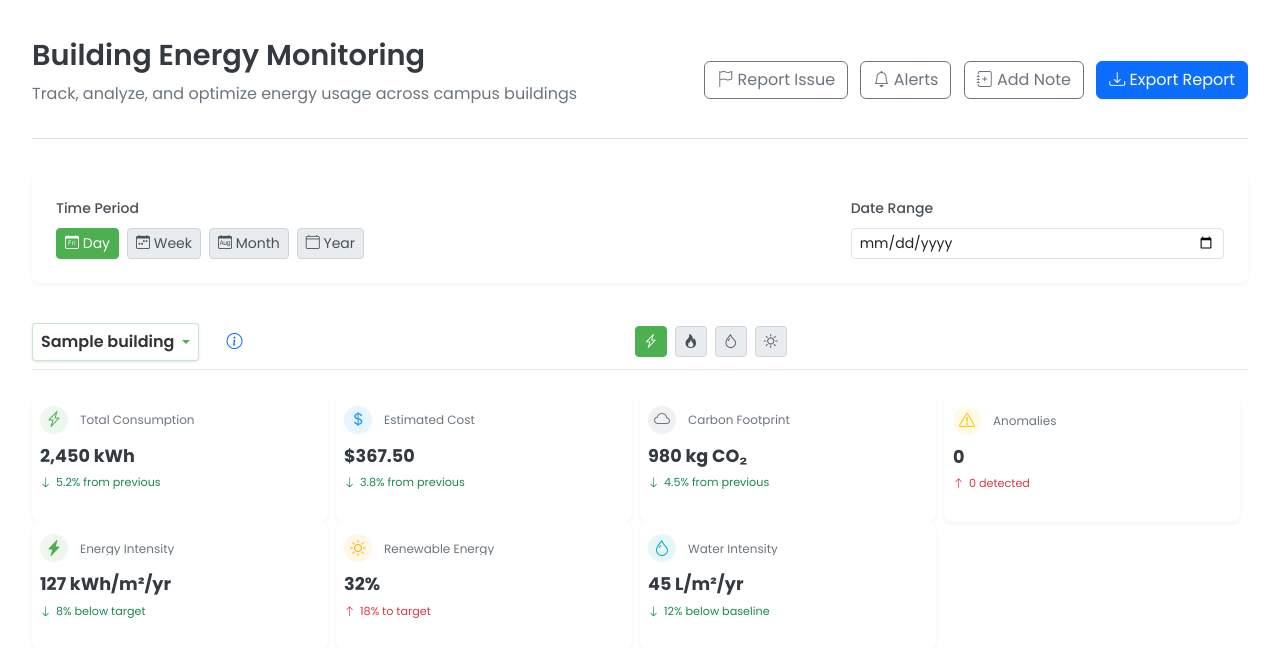
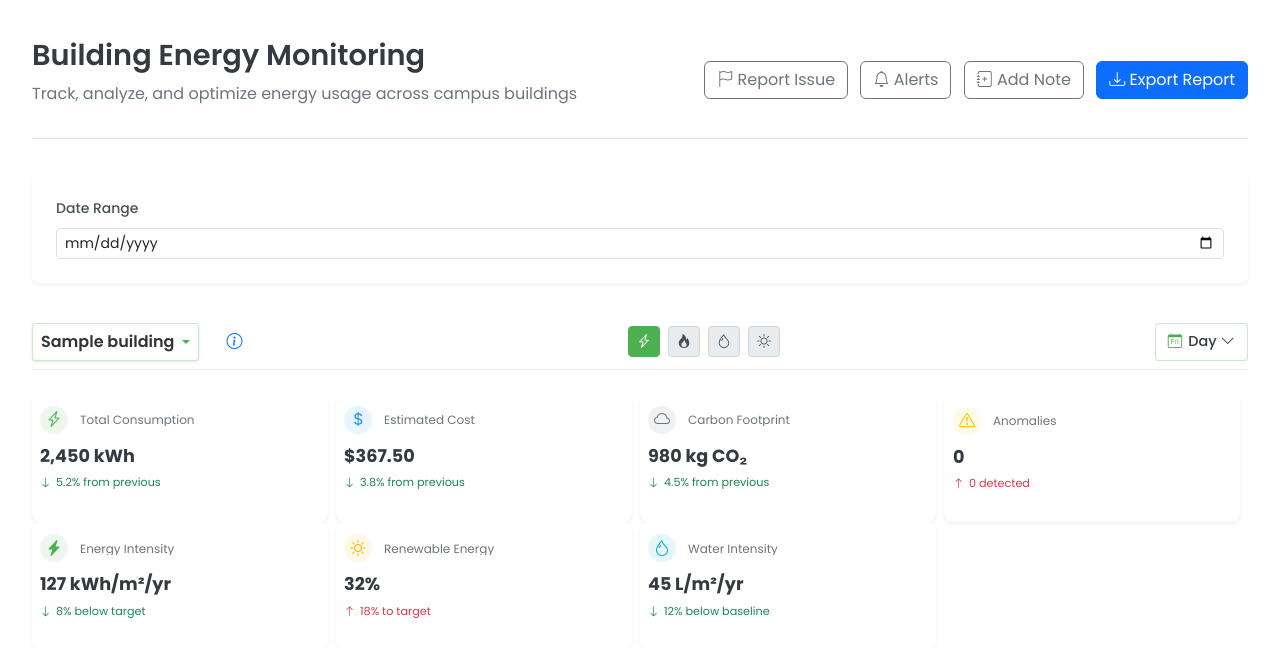
Before and after one commit to xRyul/bus-group-27, a Flask app: page /building-energy-monitoring in a window 1280 px wide. Shown: the part 80-728 px from the top of the page. Run offline with Flask 3, Linux system fonts and the light colour scheme; a user stored in the database is signed in; tables that the repository leaves empty hold one stand-in row (values such as "Sample post").

Commit message:
UI: Convert time period controls to dropdown with labels

```diff
--- a/app/static/css/dashboard.css
+++ b/app/static/css/dashboard.css
@@ -742,7 +747,7 @@
 }
 
 /* Make sure the energy type filters are below the building info content in z-index */
-.energy-type-filters {
+.energy-type-filters, .time-period-filters {
     position: relative;
     z-index: 11;
     display: flex;
@@ -885,3 +901,94 @@
 .dropdown-item:active {
     background-color: #4CAF50;
 }
+
+.time-period-filters {
+    position: relative;
+    z-index: 15; /* Higher than energy-type-filters */
+}
+
+.time-period-button {
+    display: flex;
+    align-items: center;
+    padding: 0.25rem 0.75rem;
+    border-radius: 4px;
+    background-color: #fff;
+    border: 1px solid rgba(76, 175, 80, 0.3);
+    color: #343a40;
+    font-weight: 500;
+    font-size: 0.9rem;
+    cursor: pointer;
+    transition: all 0.2s ease;
+    height: 38px;
+}
+
+.time-period-button:hover {
+    background-color: rgba(76, 175, 80, 0.05);
+    border-color: rgba(76, 175, 80, 0.5);
+}
+
+.time-period-button i:first-child {
+    margin-right: 6px;
+    color: #4CAF50;
+}
+
+.time-period-dropdown {
+    position: absolute;
+    top: 100%;
+    right: 0;
+    margin-top: 5px;
+    display: none;
+    z-index: 20;
+}
+
+.time-period-filters.active .time-period-dropdown {
+    display: block;
+}
+
+.dropdown-menu-custom {
+    background-color: white;
+    border: 1px solid #dee2e6;
+    border-radius: 4px;
+    box-shadow: 0 4px 15px rgba(0, 0, 0, 0.15);
+    min-width: 160px;
+    padding: 0.5rem 0;
+}
+
+.time-period-option {
+    display: flex;
+    align-items: center;
+    padding: 0.5rem 1rem;
+    cursor: pointer;
+    transition: background-color 0.2s ease;
+}
+
+.time-period-option:hover {
+    background-color: rgba(76, 175, 80, 0.1);
+}
+
+.time-period-option.active {
+    background-color: rgba(76, 175, 80, 0.15);
+    font-weight: 500;
+}
+
+.time-period-option i {
+    width: 24px;
+    margin-right: 8px;
+    color: #4CAF50;
+}
+
+/* Mobile styles */
+@media (max-width: 768px) {
+    .time-period-button {
+        padding: 0.25rem 0.5rem;
+        font-size: 0.85rem;
+    }
+
+    .time-label {
+        display: none;
+    }
+
+    .time-period-button i.bi-chevron-down {
+        display: none;
+    }
+}
--- a/app/templates/building_energy_monitoring.html
+++ b/app/templates/building_energy_monitoring.html
@@ -29,36 +29,8 @@
     <!-- Dashboard Controls -->
     <div class="dashboard-controls animate-fade-in">
         <div class="row align-items-end">
-            <!-- Energy Type Filters moved to be next to building selector -->
-
-            <!-- Time Period Controls -->
-            <div class="col-md-8">
-                <label class="control-label small">Time Period</label>
-                <div class="filter-group">
-                    <input type="radio" class="btn-check" name="timePeriod" id="day" autocomplete="off" checked>
-                    <label class="btn btn-sm btn-filter" for="day">
-                        <i class="bi bi-calendar-day"></i> Day
-                    </label>
-
-                    <input type="radio" class="btn-check" name="timePeriod" id="week" autocomplete="off">
-                    <label class="btn btn-sm btn-filter" for="week">
-                        <i class="bi bi-calendar-week"></i> Week
-                    </label>
-
-                    <input type="radio" class="btn-check" name="timePeriod" id="month" autocomplete="off">
-                    <label class="btn btn-sm btn-filter" for="month">
-                        <i class="bi bi-calendar-month"></i> Month
-                    </label>
-
-                    <input type="radio" class="btn-check" name="timePeriod" id="year" autocomplete="off">
-                    <label class="btn btn-sm btn-filter" for="year">
-                        <i class="bi bi-calendar4"></i> Year
-                    </label>
-                </div>
-            </div>
-
-            <!-- Date Range Picker -->
-            <div class="col-md-4">
+            <!-- Only Date Range Picker remains in controls -->
+            <div class="col-12">
                 <label for="dateRange" class="control-label small">Date Range</label>
                 <input type="date" class="form-control form-control-sm" id="dateRange">
             </div>
@@ -147,10 +119,40 @@
                         </div>
                     </div>
 
-                    <!-- Right Section: Placeholder for balance (empty for now) -->
-                    <div class="d-flex align-items-center invisible">
-                        <!-- This is intentionally empty to balance the layout -->
-                        <div class="placeholder-right" style="width: 80px;"></div>
+                    <!-- Right Section: Time Period Controls -->
+                    <div class="time-period-filters">
+                        <button class="time-period-button" id="timePeriodButton">
+                            <i class="bi bi-calendar-day"></i>
+                            <span class="time-label">Day</span>
+                            <i class="bi bi-chevron-down ms-1"></i>
+                        </button>
+                        <div class="time-period-dropdown">
+                            <div class="dropdown-menu-custom">
+                                <div class="time-period-option" data-value="day" data-icon="bi-calendar-day" data-label="Day">
+                                    <i class="bi bi-calendar-day"></i>
+                                    <span>Day</span>
+                                </div>
+                                <div class="time-period-option" data-value="week" data-icon="bi-calendar-week" data-label="Week">
+                                    <i class="bi bi-calendar-week"></i>
+                                    <span>Week</span>
+                                </div>
+                                <div class="time-period-option" data-value="month" data-icon="bi-calendar-month" data-label="Month">
+                                    <i class="bi bi-calendar-month"></i>
+                                    <span>Month</span>
+                                </div>
+                                <div class="time-period-option" data-value="year" data-icon="bi-calendar4" data-label="Year">
+                                    <i class="bi bi-calendar4"></i>
+                                    <span>Year</span>
+                                </div>
+                            </div>
+                        </div>
+                        <!-- Hidden radio inputs for compatibility with existing code -->
+                        <div style="display: none;">
+                            <input type="radio" class="btn-check" name="timePeriod" id="day" autocomplete="off" checked>
+                            <input type="radio" class="btn-check" name="timePeriod" id="week" autocomplete="off">
+                            <input type="radio" class="btn-check" name="timePeriod" id="month" autocomplete="off">
+                            <input type="radio" class="btn-check" name="timePeriod" id="year" autocomplete="off">
+                        </div>
                     </div>
                 </div>
             </div>
@@ -621,9 +623,10 @@
 <!-- Dashboard JavaScript -->
 <script src="{{ url_for('static', filename='js/energy_monitoring.js') }}"></script>
 
-<!-- Energy Type Toggle JS -->
+<!-- Filter Toggles JS -->
 <script>
     document.addEventListener('DOMContentLoaded', function() {
+        // Energy Type Toggle
         const energyTypeToggle = document.getElementById('energyTypeToggle');
         const energyTypeFilters = document.querySelector('.energy-type-filters');
 
@@ -631,15 +634,77 @@
             energyTypeToggle.addEventListener('click', function(e) {
                 e.preventDefault();
                 energyTypeFilters.classList.toggle('active');
-            });
-
-            // Close the dropdown when clicking outside
-            document.addEventListener('click', function(e) {
-                if (!energyTypeFilters.contains(e.target)) {
-                    energyTypeFilters.classList.remove('active');
-                }
+                // Close time period dropdown if open
+                timePeriodFilters.classList.remove('active');
             });
         }
+
+        // Time Period Dropdown
+        const timePeriodButton = document.getElementById('timePeriodButton');
+        const timePeriodFilters = document.querySelector('.time-period-filters');
+        const timePeriodOptions = document.querySelectorAll('.time-period-option');
+        const radioInputs = {
+            day: document.getElementById('day'),
+            week: document.getElementById('week'),
+            month: document.getElementById('month'),
+            year: document.getElementById('year')
+        };
+
+        // Set the initial active option
+        const initialValue = 'day'; // Default to day
+        const initialOption = document.querySelector(`.time-period-option[data-value="${initialValue}"]`);
+        if (initialOption) {
+            initialOption.classList.add('active');
+        }
+
+        if (timePeriodButton) {
+            timePeriodButton.addEventListener('click', function(e) {
+                e.preventDefault();
+                timePeriodFilters.classList.toggle('active');
+                // Close energy type dropdown if open
+                energyTypeFilters.classList.remove('active');
+            });
+        }
+
+        // Handle option selection
+        timePeriodOptions.forEach(option => {
+            option.addEventListener('click', function() {
+                const value = this.dataset.value;
+                const icon = this.dataset.icon;
+                const label = this.dataset.label;
+
+                // Update the button content
+                timePeriodButton.innerHTML = `
+                    <i class="bi ${icon}"></i>
+                    <span class="time-label">${label}</span>
+                    <i class="bi bi-chevron-down ms-1"></i>
+                `;
+
+                // Update active class
+                timePeriodOptions.forEach(opt => opt.classList.remove('active'));
+                this.classList.add('active');
+
+                // Update the hidden radio input
+                if (radioInputs[value]) {
+                    radioInputs[value].checked = true;
+                    // Trigger a change event if needed by other code
+                    radioInputs[value].dispatchEvent(new Event('change'));
+                }
+
+                // Close the dropdown
+                timePeriodFilters.classList.remove('active');
+            });
+        });
+
+        // Close the dropdowns when clicking outside
+        document.addEventListener('click', function(e) {
+            if (!energyTypeFilters.contains(e.target)) {
+                energyTypeFilters.classList.remove('active');
+            }
+            if (!timePeriodFilters.contains(e.target)) {
+                timePeriodFilters.classList.remove('active');
+            }
+        });
     });
 </script>
 {% endblock %}
```
Also changed, not shown: other parts of app/static/css/dashboard.css (+25 -9 lines).
